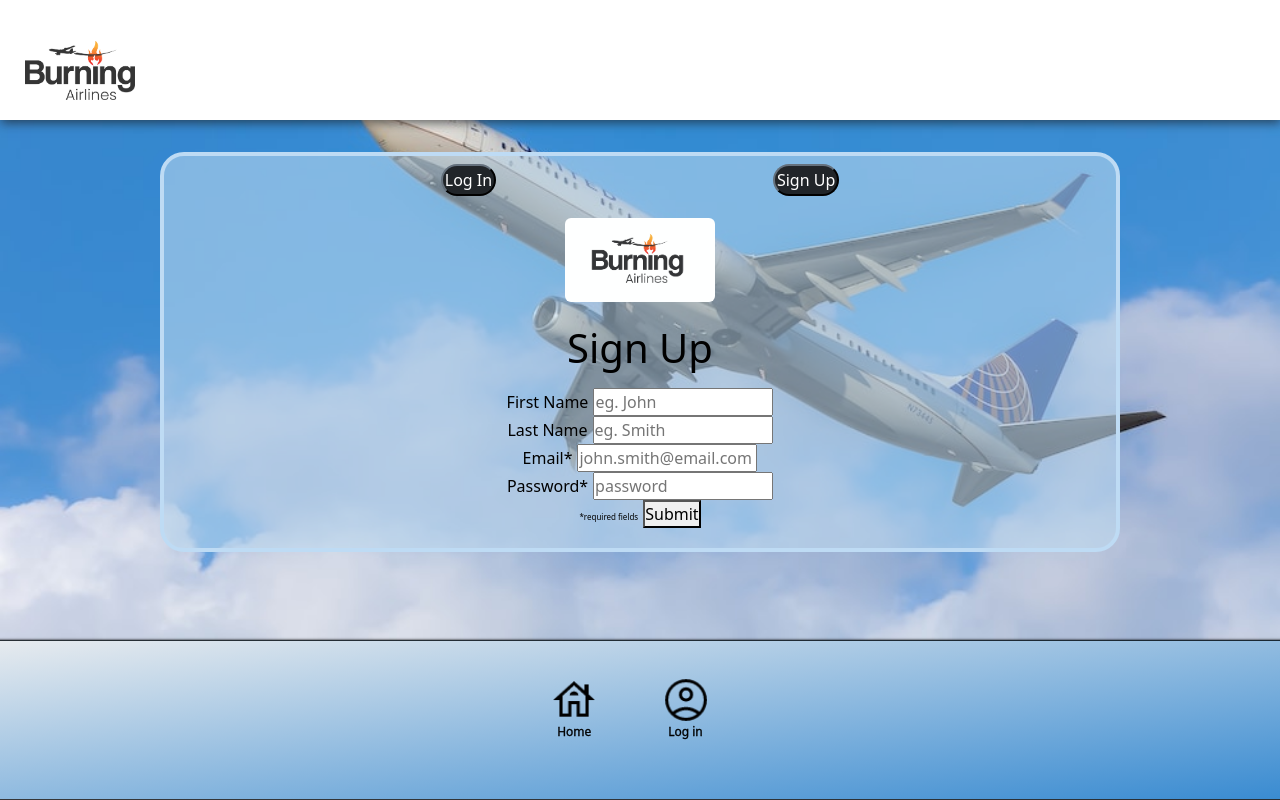
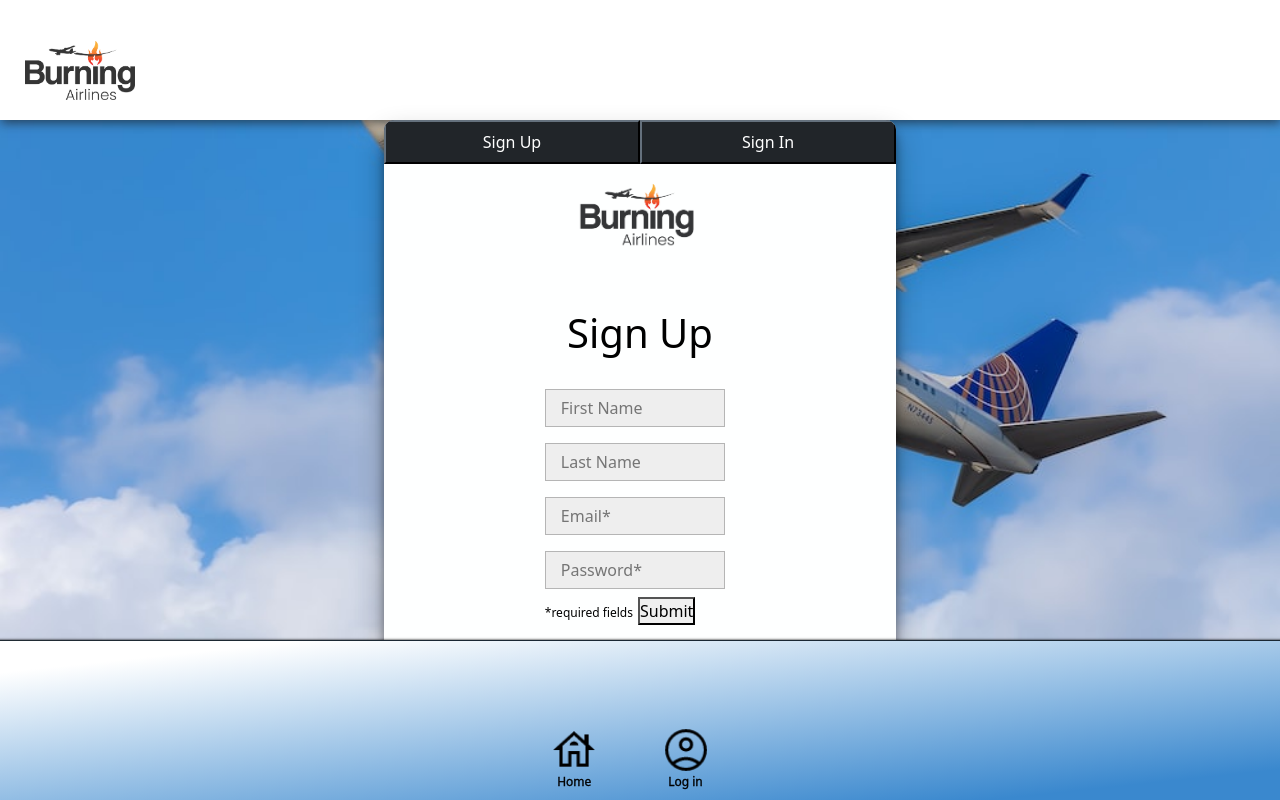
Before and after one commit to tombryson/final-project-client, a React (Create React App) app: page /auth in a window 1280 px wide. Built offline with nearby package versions, Linux system fonts and the light colour scheme.

Commit message:
css layout changes

```diff
--- a/package.json
+++ b/package.json
@@ -20,7 +20,7 @@
   },
   "scripts": {
     "dev": "react-scripts start",
-    "start": "serve -s build",
+    "start": "react-scripts start",
     "build": "react-scripts build",
     "test": "react-scripts test --env=jsdom",
     "eject": "react-scripts eject",
--- a/src/components/App.css
+++ b/src/components/App.css
@@ -56,7 +56,7 @@ body {
     margin: 0 auto;
     border-radius: 10px;
     margin-bottom: 14px;
-    padding: 2px;
+    padding: 10px;
   }
 
   .logo-mid {
@@ -80,11 +80,15 @@ body {
 }
 
 .btn-dark {
-    color: #fff;
-    background-color: #212529e3;
-    border-color: #2125299e;
-    border-radius: 40px !important;
-    padding: 2px;
+  color: #fff;
+  background-color: #212529e3;
+  border-color: #3785d39e;
+  padding: 8px;
+  width: 100%;
+}
+
+.btn-dark:hover {
+  box-shadow: inset 1px 1px 5px 2px #1c1c1cc9;
 }
 
 button.ui-button {
@@ -98,22 +102,16 @@ button.ui-button {
 .form-info {
   color: black;
   padding-right: 5px;
+  font-size: 12px;
 }
 
 .auth {
-  width: 75%;
-  border: solid #bedbf4 4px;
-  border-radius: 24px;
-  display: flex;
-  flex-direction: column;
-  justify-content: space-evenly;
-  align-items: stretch;
-  align-content: center;
-  text-align: center;
-  position: absolute;
-  top: 6%;
-  margin: 13vh;
-  background-color: #bfdcf08f;
+  background-color: #feffff;
+  box-shadow: 0 14px 28px rgb(0 0 0 / 30%), 0 10px 10px rgb(0 0 0 / 38%);
+  width: 32rem;
+  max-width: 86%;
+  overflow: hidden;
+  border-radius: 10px;
 }
 
 .flights {
@@ -128,8 +126,12 @@ button.ui-button {
 }
 
 input {
-  width: -webkit-fill-available;
-    max-width: 180px;
+  max-width: 180px;
+  padding: 6px 15px;
+  margin: 8px 0px!important;
+  border: #b5b5b5 1.5px solid;
+  background-color: #eee;
+  width: 100%;
 }
 
 .nav-icon {
@@ -215,13 +217,11 @@ input {
 
 .auth-form {
   width: 100%;
-  height: 529px;
   display: flex;
-  flex-wrap: nowrap;
-  align-content: center;
-  justify-content: space-around;
-  flex-direction: row-reverse;
-  align-items: center;
+  flex-wrap: wrap;
+  align-content: flex-start;
+  flex-direction: row;
+  justify-content: center;
 }
 
 .title-img {
@@ -235,13 +235,6 @@ input {
 
 .headerStyle {
   display: flex;
-  height: 6vh;
-  flex-direction: row-reverse;
-  flex-wrap: nowrap;
-  align-items: center;
-  align-content: center;
-  justify-content: space-evenly;
-  margin-bottom: 14px;
 }
 
 .ui-button {
@@ -267,8 +260,14 @@ input {
     height: 100vh;
 }
 
+.logo {
+  display: flex;
+  justify-content: center;
+  align-items: center;
+}
+
 .logo img {
-  min-width: 100px;
+  min-width: 186px;
 }
 
 .App {
@@ -308,13 +307,15 @@ input {
   width: 104%;
   background-color: #e9ecef;
   position: fixed;
+  min-height: 20%;
   min-height: -webkit-fill-available;
   top: 80%;
   border: solid #141414d4 1px;
   box-shadow: -1.5px 0px 2.5px 0px black;
   z-index: 20000;
-  background-image: linear-gradient(to bottom right, #e9ecef, #398bd1);
+  background-image: linear-gradient(174deg, #ffffff 5%, #ffffff 10%, #3a88ce 75%);
   margin-left: -3%;
+  padding: 50px;
 }
 
 .search-form {
@@ -324,6 +325,14 @@ input {
   flex-direction: column;
   align-content: center;
   justify-content: center;
+}
+
+.sign-up-form {
+  padding: 20px;
+  width: 45%;
+  max-width: 60%;
+  min-width: 140px;
+  margin: 10px auto;
 }
 
 #btn {
--- a/src/components/Auth.js
+++ b/src/components/Auth.js
@@ -48,12 +48,12 @@ function Auth() {
   }
   return (
     <div className="auth-form">
-    <div className="auth">
+      <div className="auth">
         <Header handleFormSwitch={handleFormSwitch}/>
         {
           renderForm()
         }
-    </div>
+      </div>
     </div>
   );
 }
--- a/src/components/CarouselHome.js
+++ b/src/components/CarouselHome.js
@@ -1,6 +1,6 @@
 import React from 'react';
 import plane2 from '../images/plane-img2.png'
-import plane3 from '../images/plane-img3.jpeg'
+import plane3 from '../images/plane4.jpg'
 import plane4 from '../images/plane-img4.jpeg'
 import {
   MDBCarousel,
--- a/src/components/Header.js
+++ b/src/components/Header.js
@@ -8,7 +8,7 @@ function Header(props){
         <>
         <div className="headerStyle">
             <button className="ui button btn-dark" onClick={() => props.handleFormSwitch("signUp")}>Sign Up</button>
-            <button className="ui button btn-dark" onClick={() => props.handleFormSwitch("login")}>Log In</button>
+            <button className="ui button btn-dark" onClick={() => props.handleFormSwitch("login")}>Sign In</button>
         </div>
         <div className="logo">
             <img className='logo-mid' src={mainLogo} alt="flying airplane over logo name" min-width="100px" width="20%" />
--- a/src/components/Home.js
+++ b/src/components/Home.js
@@ -4,7 +4,8 @@ import CarouselHome from "./CarouselHome";
 
 function Home(props){
     return(
-        <><div>
+        <>
+        <div>
             <h1 className="greeting"> Welcome </h1>
         </div>
         <CarouselHome />
--- a/src/components/LoginForm.js
+++ b/src/components/LoginForm.js
@@ -33,23 +33,16 @@ function LoginForm(props){
         setEmail("")
         setPassword("")
     }
-    const formDivStyle = {
-        margin: "auto",
-        padding: "20px",
-        width: "80%"
-    }
     return(
         <div>
-            <div style={formDivStyle}>
-            <h1 className='sign-up'>Log In</h1>
+            <div className='sign-up-form'>
+                <h1 className='sign-up'>Sign In</h1>
                 <form className="ui form" onSubmit={handleSubmit}>
                     <div className="field">
-                    <label>Email</label>
-                    <input value={email} onChange={handleEmailChange} type="text" placeholder="john.smith@email.com"/>
+                        <input value={email} onChange={handleEmailChange} type="text" placeholder="Email"/>
                     </div>
                     <div className="field">
-                    <label>Password</label>
-                    <input value={password} onChange={handlePasswordChange} type="password" placeholder="password"/>
+                        <input value={password} onChange={handlePasswordChange} type="password" placeholder="Password"/>
                     </div>
 
                     <button className="ui button" type="submit">Submit</button>
--- a/src/components/NavBar.js
+++ b/src/components/NavBar.js
@@ -9,7 +9,9 @@ import book2 from '../images/book-icon2.png'
 const logOut = () => {
     sessionStorage.removeItem('currentUserId');
     window.location.reload();
-    <Link to="/"></Link>
+    return (
+        <Link to="/"></Link>
+    )
 }
 
 const NavBar = () => {
@@ -55,8 +57,8 @@ const NavBar = () => {
                     </ul>
                     <ul>
                         <div className='icon-div'>
-                        <img onClick={() => logOut()} className="nav-icon" src={myProfile} alt="a portrait" width="50px"></img>
-                        <div className='icon-text'id='log-out'>Log out</div>
+                            <img onClick={() => logOut()} className="nav-icon" src={myProfile} alt="a portrait" width="50px"></img>
+                            <div className='icon-text'id='log-out'>Log out</div>
                         </div>
                     </ul>
                     <ul>
--- a/src/components/SignUpForm.js
+++ b/src/components/SignUpForm.js
@@ -35,7 +35,7 @@ function SignUpForm(props) { ///////////////////All Props
                 last_name,
                 email,
                 password,
-                admin
+                admin,
                 })
         })
         .then(resp => resp.json())
@@ -49,35 +49,24 @@ function SignUpForm(props) { ///////////////////All Props
         setPassword("")
         setAdmin(false)
     }
-    const formDivStyle = {
-        margin: "auto",
-        padding: "20px",
-        width: "80%"
-    }
 
     return(
-        <div style={formDivStyle}>
+        <div className='sign-up-form'>
             <h1 className='sign-up'>Sign Up</h1>
             <form className="ui form" onSubmit={handleSubmit}>
-            <div className="field">
-                    <label className='form-info'>First Name</label>
-                    <input value={first_name} onChange={handleFirstNameChange} type="text" placeholder="eg. John"/>
+                <div className="field">
+                    <input value={first_name} onChange={handleFirstNameChange} type="text" placeholder="First Name"/>
                 </div>
                 <div className="field">
-                    <label className='form-info'>Last Name</label>
-                    <input value={last_name} onChange={handleLastNameChange} type="text" placeholder="eg. Smith"/>
+                    <input value={last_name} onChange={handleLastNameChange} type="text" placeholder="Last Name"/>
                 </div>
                 <div className="field">
-                    <label className='form-info'>Email*</label>
-                    <input value={email} onChange={handleEmailChange} type="text" placeholder="john.smith@email.com" required/>
+                    <input value={email} onChange={handleEmailChange} type="text" placeholder="Email*" required/>
                 </div>
                 <div className="field">
-                    <label className='form-info'>Password*</label>
-                    <input value={password} onChange={handlePasswordChange} type="password" placeholder="password" required/>
+                    <input value={password} onChange={handlePasswordChange} type="password" placeholder="Password*" required/>
                 </div>
-
                 <span className="reminder form-info">*required fields</span>
-
                 <button className="ui button" type="submit">Submit</button>
             </form>
         </div>
```
Also changed, not shown: src/images/plane4.jpg (added), 1 other file (tests, documents, lock files or other folders). Lines whose indentation alone changed are shown as unchanged.
